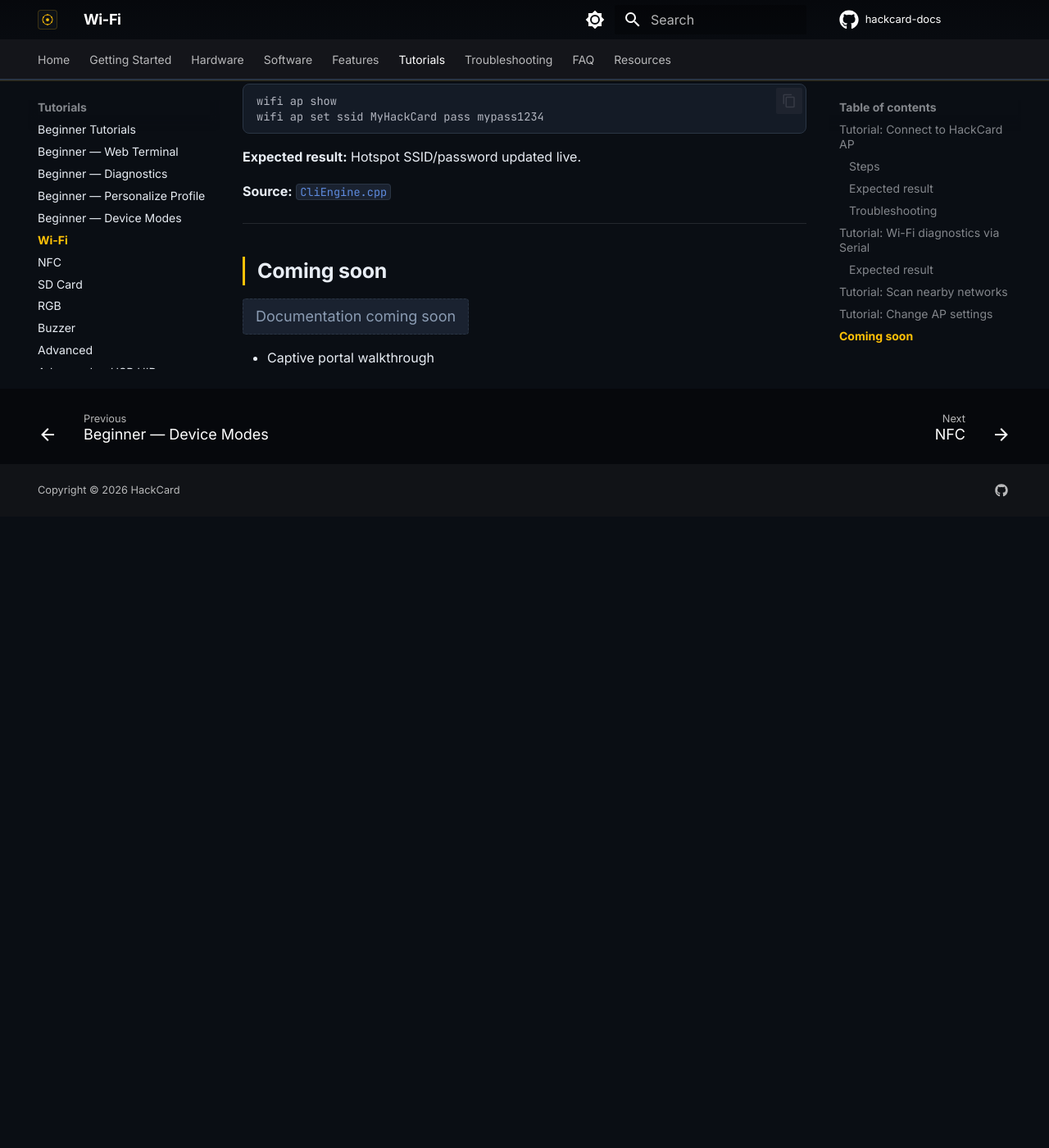
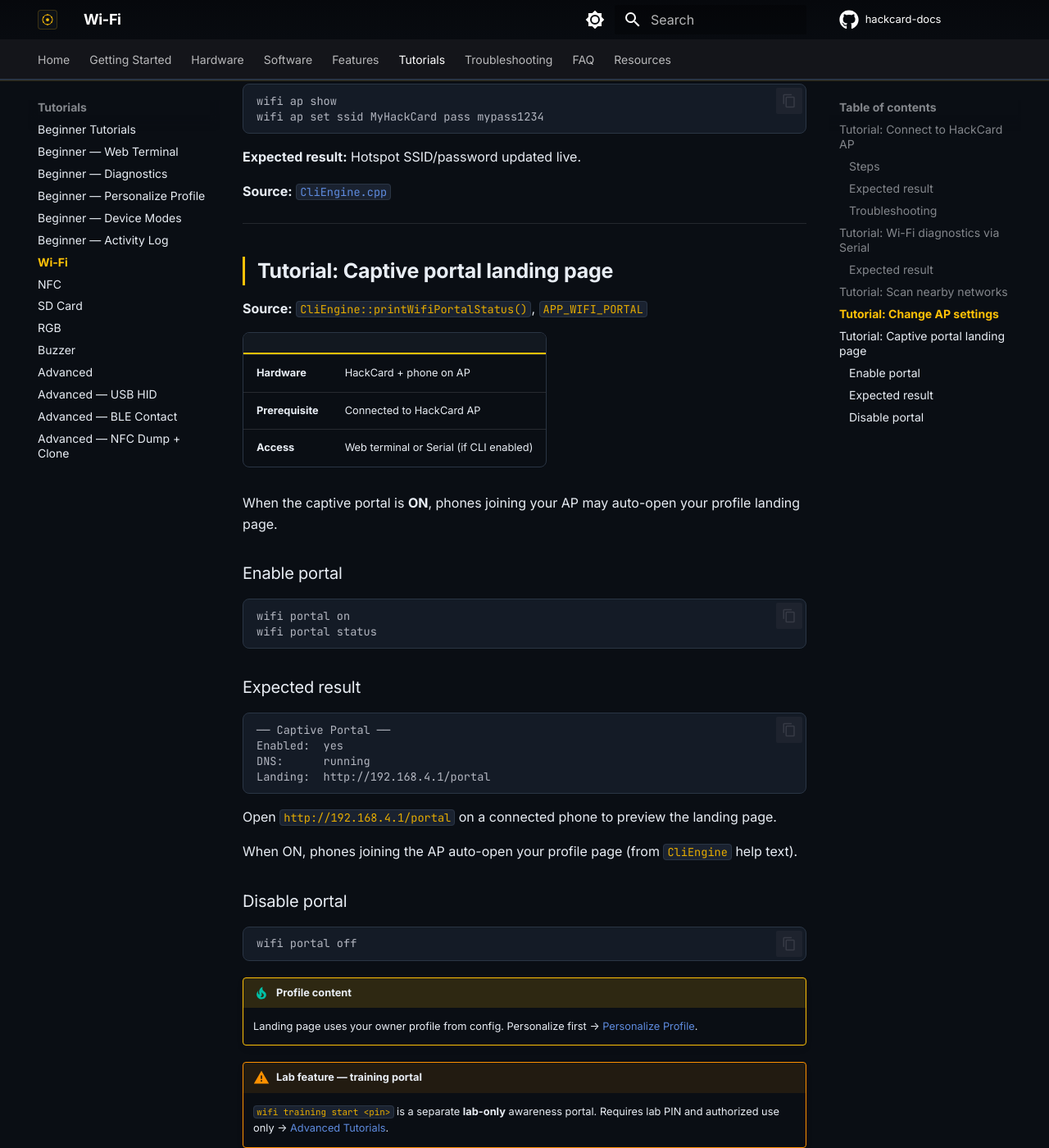
Before and after one commit to hardwarehackspace/hackcard-docs, an MkDocs documentation site: the page built from docs/tutorials/wifi.md, in a window 1280 px wide and 1400 px high, scrolled down 2019 px. Shown: the whole window at 82% size. Built offline with MkDocs 1.6.1 and Material for MkDocs 9.7.7, drawn with Linux system fonts in a browser that asks for light colours; comment, search, counter and statistics services are not loaded; before the commit the page ends 2649 px from its top, so only the background shows below that; some of the changed text lies outside the part shown.

Commit message:
Add captive portal, vCard write, activity log, and NFC dump/clone tutorials
Co-authored-by: Cursor <cursoragent@cursor.com>

````diff
--- a/docs/tutorials/wifi.md
+++ b/docs/tutorials/wifi.md
@@ -90,8 +90,46 @@ wifi ap set ssid MyHackCard pass mypass1234
 
 ---
 
-## Coming soon
+## Tutorial: Captive portal landing page
 
-<span class="coming-soon">Documentation coming soon</span>
+**Source:** `CliEngine::printWifiPortalStatus()`, `APP_WIFI_PORTAL`
 
-- Captive portal walkthrough
+| | |
+|---|---|
+| **Hardware** | HackCard + phone on AP |
+| **Prerequisite** | Connected to HackCard AP |
+| **Access** | Web terminal or Serial (if CLI enabled) |
+
+When the captive portal is **ON**, phones joining your AP may auto-open your profile landing page.
+
+### Enable portal
+
+```text
+wifi portal on
+wifi portal status
+```
+
+### Expected result
+
+```text
+── Captive Portal ──
+Enabled:  yes
+DNS:      running
+Landing:  http://192.168.4.1/portal
+```
+
+Open `http://192.168.4.1/portal` on a connected phone to preview the landing page.
+
+When ON, phones joining the AP auto-open your profile page (from `CliEngine` help text).
+
+### Disable portal
+
+```text
+wifi portal off
+```
+
+!!! tip "Profile content"
+    Landing page uses your owner profile from config. Personalize first → [Personalize Profile](beginner/personalize-profile.md).
+
+!!! warning "Lab feature — training portal"
+    `wifi training start <pin>` is a separate **lab-only** awareness portal. Requires lab PIN and authorized use only → [Advanced Tutorials](advanced.md).
--- a/mkdocs.yml
+++ b/mkdocs.yml
@@ -130,6 +130,7 @@ nav:
       - Beginner — Diagnostics: tutorials/beginner/diagnostics.md
       - Beginner — Personalize Profile: tutorials/beginner/personalize-profile.md
       - Beginner — Device Modes: tutorials/beginner/device-modes.md
+      - Beginner — Activity Log: tutorials/beginner/activity-log.md
       - Wi-Fi: tutorials/wifi.md
       - NFC: tutorials/nfc.md
       - SD Card: tutorials/sd-card.md
@@ -138,6 +139,7 @@ nav:
       - Advanced: tutorials/advanced.md
       - Advanced — USB HID: tutorials/advanced/usb-hid.md
       - Advanced — BLE Contact: tutorials/advanced/ble-contact-card.md
+      - Advanced — NFC Dump + Clone: tutorials/advanced/nfc-dump-clone.md
 
   - Troubleshooting: troubleshooting.md
   - FAQ: faq.md
````
Also changed, not shown: docs/tutorials/advanced.md (+1 -1 lines), docs/tutorials/advanced/nfc-dump-clone.md (added, +100 -0 lines), docs/tutorials/beginner/activity-log.md (added, +81 -0 lines), docs/tutorials/nfc.md (+57 -0 lines), docs/tutorials/sd-card.md (+33 -1 lines).
